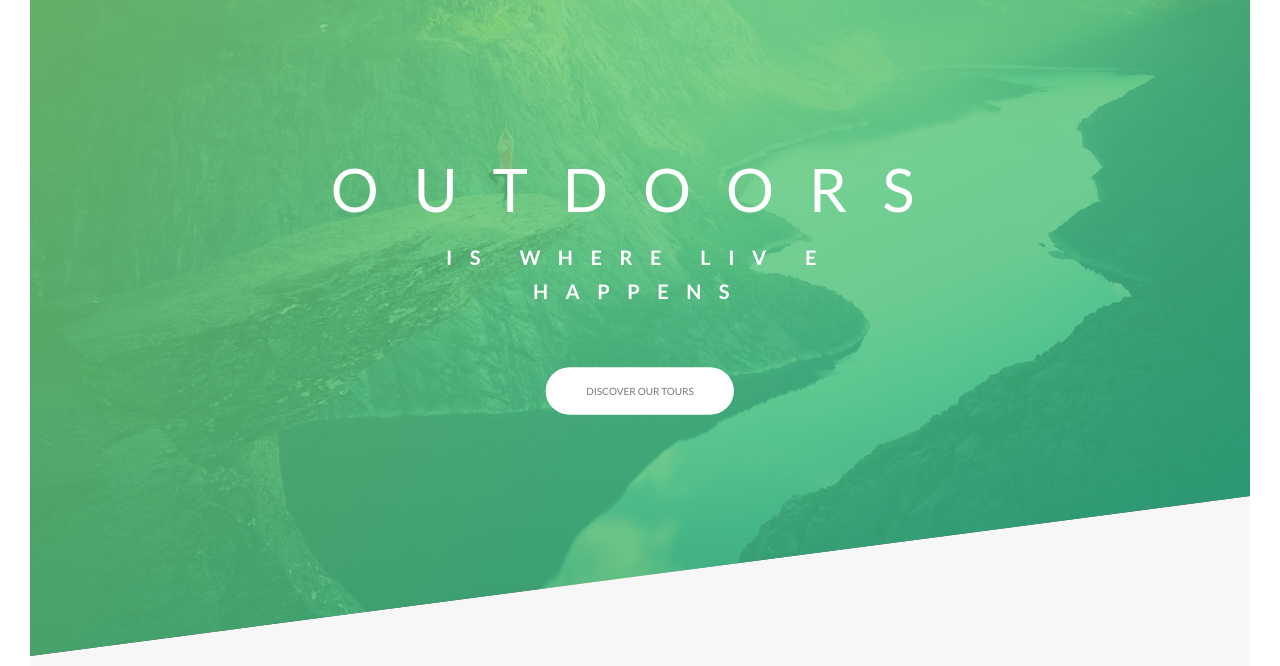
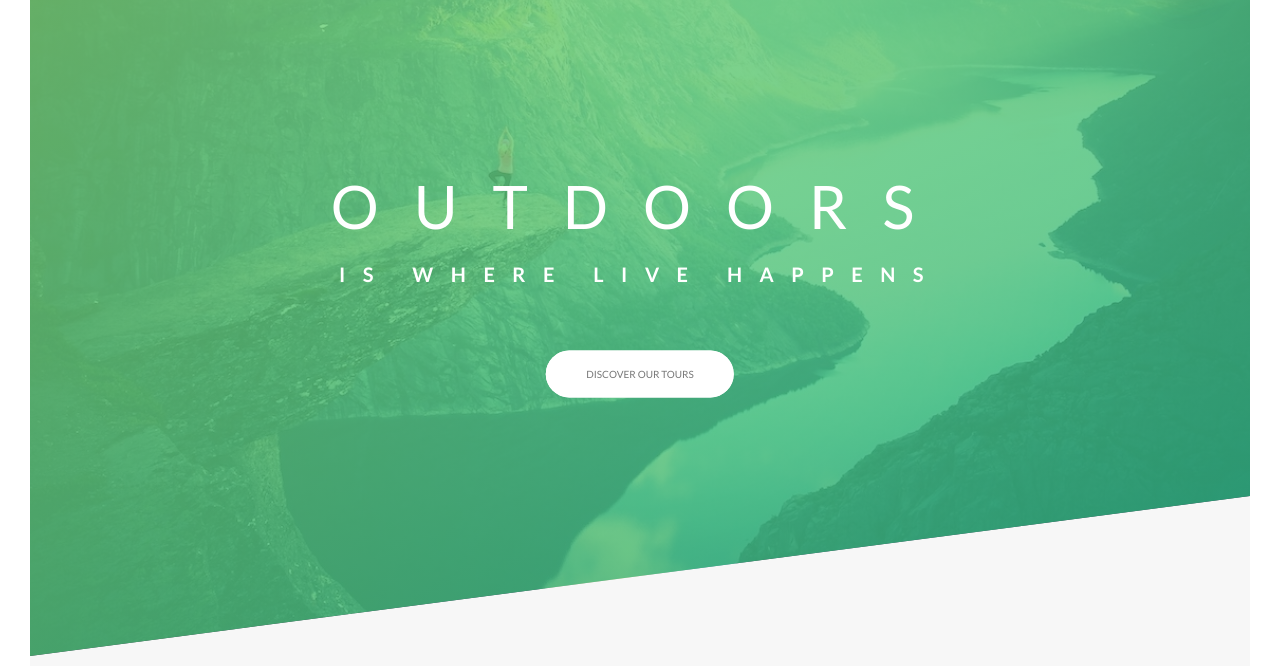
Before and after one commit to Fathanns77/Natours-Fathan, a website: page index.html in a window 1280 px wide. Shown: the part 134-800 px from the top of the page. Drawn offline with Linux system fonts and the light colour scheme.

Commit message:
Revisi Natours

```diff
--- a/index.html
+++ b/index.html
@@ -42,7 +42,7 @@
             <div class="header__text-box">
                 <h1 class="heading-primary">
                     <span class="heading-primary--main">Outdoors</span>
-                    <span class="heading-primary--sub">Is where liv    e happens</span>
+                    <span class="heading-primary--sub">Is where live happens</span>
                 </h1>
 
                 <a href="#section-tours" class="btn btn--white btn--animated">Discover our tours</a>
@@ -352,7 +352,7 @@
                                 </div>
 
                                 <div class="form__group">
-                                    <button class="btn btn--green"> Next Step &rarr; </button>
+                                    <button class="btn btn--green btn--full"> Next Step &rarr; </button>
                                 </div>
                             </form>
                         </div>
--- a/sass/components/_button.scss
+++ b/sass/components/_button.scss
@@ -14,7 +14,6 @@
         //CHANGE FOR THE <BUTTON> ELEMENT
         border: none;
         cursor: pointer;
-
     }
 
     &:hover {
@@ -97,3 +96,12 @@
         box-shadow: 0 .5rem 1rem rgba($color-black, .15);
     }
 }
+
+@include respond(phone) {
+  .btn--full {
+    display: block;
+    width: 100%;
+    text-align: center;
+    margin-top: 1rem;
+  }
+}
--- a/sass/components/_composition.scss
+++ b/sass/components/_composition.scss
@@ -8,13 +8,15 @@
         position: absolute;
         z-index: 10;
         transition: all .2s;
-        outline-offset: 2rem;
+        outline-offset: 1rem;
 
         @include respond (tab-port) {
             float: left;
             position: relative;
             width: 33.3333333%;
             box-shadow: 0 1.5rem 3rem rgba($color-black, .2);
+
+            outline-offset: .5rem;
         }
 
         &--p1 {
@@ -50,10 +52,14 @@
         }
 
         &:hover {
-            outline: 1.5rem solid $primary-color;
+            outline: .8rem solid $primary-color;
             transform: sclale(1.05) translateY(-.5rem);
             box-shadow: 0 1.5rem 4rem rgba($color-black, .4);
             z-index: 20;
+
+            @include respond (tab-port) {
+                outline: .5rem solid $primary-color;
+            }
         }
     }
 
--- a/sass/components/_feature-box.scss
+++ b/sass/components/_feature-box.scss
@@ -9,7 +9,6 @@
 
     @include respond(tab-port) {
         padding: 2rem;
-
     }
 
     &__icon {
--- a/sass/components/_form.scss
+++ b/sass/components/_form.scss
@@ -95,6 +95,15 @@
             opacity: 0;
             transition: opacity .2s;
         }
+
+        @include respond(phone) {
+            border: 2px solid $primary-color;
+            height: 2rem;
+            width: 2rem;
+
+            left: 1rem;
+            top: .2rem;
+        }
     }
 
     &__radio-input:checked ~ &__radio-label &__radio-button::after {
--- a/sass/layout/_header.scss
+++ b/sass/layout/_header.scss
@@ -32,6 +32,11 @@
         clip-path: polygon(0 0, 100% 0, 100% 85vh, 0 100%);
     }
 
+    @include respond(tab-port) {
+        -webkit-clip-path: polygon(0 0, 100% 0, 100% 90%, 0 100%);
+        clip-path: polygon(0 0, 100% 0, 100% 90vh, 0 100%);
+    }
+
     &__logo-box {
         position: absolute;
         top: 4rem;
--- a/sass/pages/_home.scss
+++ b/sass/pages/_home.scss
@@ -5,6 +5,7 @@
 
     @include respond(tab-port) {
         padding: 20rem 0;
+        padding-top: 29rem;
     }
 
     @include respond(phone) {
```
Also changed, not shown: css/style.css, 1 other file.
